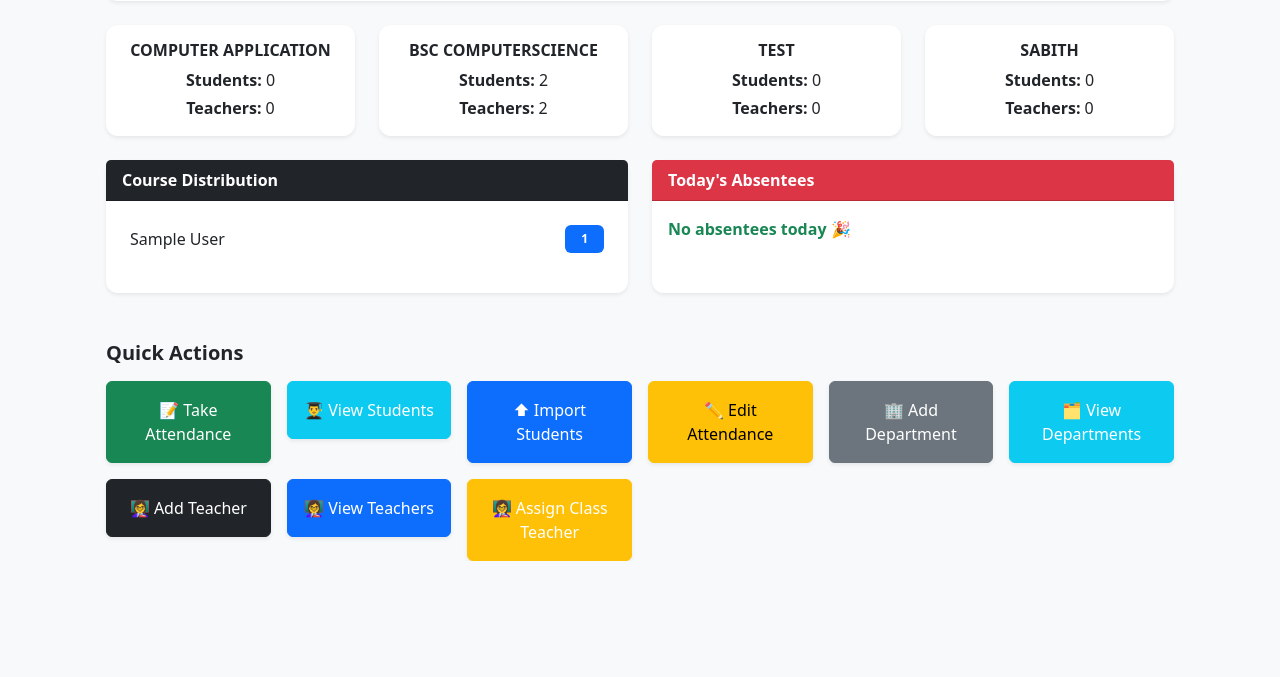
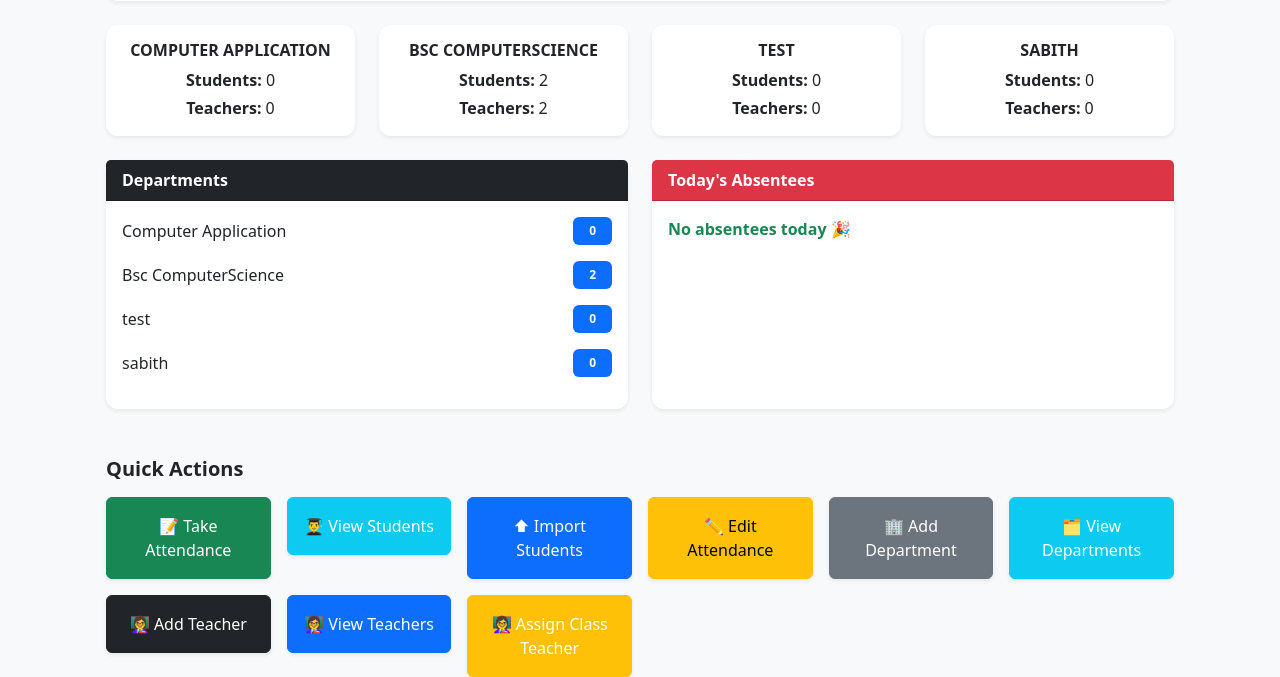
Before and after one commit to sarbas1212/attendace_MVT, a Django app: page / in a window 1280 px wide. Shown: the part 429-1106 px from the top of the page. Before the commit the page ends 990 px from the top, so only its background shows below. Run offline with Django 5.2, Linux system fonts and the light colour scheme; a user stored in the database is signed in; data comes from the database, SQL or seed files in the repository; both versions use the stored data as it was before the commit; tables that the repository leaves empty hold one stand-in row (values such as "Sample post"); some libraries are stand-ins or nearby versions.

Commit message:
updating..

```diff
--- a/app/admin.py
+++ b/app/admin.py
@@ -9,8 +9,8 @@ class DepartmentAdmin(admin.ModelAdmin):
 
 @admin.register(Student)
 class StudentAdmin(admin.ModelAdmin):
-    list_display = ('student_name', 'roll_number', 'course_name', 'department')
-    list_filter = ('department', 'course_name')
+    list_display = ('student_name', 'roll_number', 'department')
+    list_filter = ('department', 'roll_number')
 
 @admin.register(Teachers)
 class TeachersAdmin(admin.ModelAdmin):
--- a/app/templates/attendance/absentees.html
+++ b/app/templates/attendance/absentees.html
@@ -55,7 +55,7 @@
                             {{ absence.student.student_name }}
                         </td>
                         <td>{{ absence.student.roll_number }}</td>
-                        <td>{{ absence.student.course_name }}</td>
+                        <td>{{ absence.student.department }}</td>
                         <td>
                             {{ absence.date_time|date:"h:i A" }}
                         </td>
--- a/app/templates/attendance/attendance_list.html
+++ b/app/templates/attendance/attendance_list.html
@@ -76,7 +76,7 @@
                                 <td>{{ forloop.counter }}</td>
                                 <td class="text-start">{{ student.student_name }}</td>
                                 <td>{{ student.roll_number }}</td>
-                                <td>{{ student.course_name }}</td>
+                                <td>{{ absence.student.department }}</td>
                                 <td>
                                     <input type="hidden" name="status_{{ student.id }}" value="{% if student.id not in absent_ids %}present{% else %}absent{% endif %}">
 
--- a/app/templates/attendance/dashboard.html
+++ b/app/templates/attendance/dashboard.html
@@ -100,16 +100,18 @@
         <div class="col-md-6">
             <div class="card shadow-sm border-0 h-100">
                 <div class="card-header bg-dark text-white fw-semibold">
-                    Course Distribution
+                    Departments
                 </div>
                 <div class="card-body">
-                    {% for course in course_stats %}
-                        <div class="d-flex justify-content-between align-items-center mb-3 p-2 rounded hover-bg-light">
-                            <span>{{ course.course_name }}</span>
-                            <span class="badge bg-primary px-3 py-2">{{ course.count }}</span>
+                    {% for dept in departments %}
+                        <div class="d-flex justify-content-between align-items-center mb-3">
+                            <span>{{ dept.name }}</span>
+                            <span class="badge bg-primary px-3 py-2">
+                                {{ dept.students_count }}
+                            </span>
                         </div>
                     {% empty %}
-                        <p class="text-muted">No course data available.</p>
+                        <p class="text-muted">No departments available.</p>
                     {% endfor %}
                 </div>
             </div>
--- a/app/templates/attendance/edit_attendance.html
+++ b/app/templates/attendance/edit_attendance.html
@@ -37,7 +37,7 @@
                         </td>
 
                         <td>{{ student.roll_number }}</td>
-                        <td>{{ student.course_name }}</td>
+                        <td>{{ student.department }}</td>
 
                         <!-- Status -->
                         <td>
@@ -87,12 +87,12 @@
         </div>
     </div>
 
-    <div class="text-center mt-4">
+    {% comment %} <div class="text-center mt-4">
         <a href="{% url 'dashboard' %}"
            class="btn btn-secondary">
             Back to Dashboard
         </a>
-    </div>
+    </div> {% endcomment %}
 
 </div>
 
--- a/app/templates/attendance/edit_student.html
+++ b/app/templates/attendance/edit_student.html
@@ -29,8 +29,8 @@
                 <div class="mb-3">
                     <label>Course</label>
                     <input type="text"
-                           name="course_name"
-                           value="{{ student.course_name }}"
+                           name="department"
+                           value="{{ student.department }}"
                            class="form-control">
                 </div>
 
--- a/app/templates/attendance/students_list.html
+++ b/app/templates/attendance/students_list.html
@@ -84,7 +84,7 @@
 
                         <td>
                             <span class="badge bg-primary">
-                                {{ student.course_name }}
+                                {{ student.department }}
                             </span>
                         </td>
 
--- a/app/views.py
+++ b/app/views.py
@@ -51,44 +51,59 @@ def import_students(request):
 
     if request.method == 'POST':
         form = UploadFileForm(request.POST, request.FILES)
-        department_id = request.POST.get('department')
-        department = Department.objects.get(id=department_id)
 
         if form.is_valid():
+
             file = request.FILES['file']
 
-            try:
-                if file.name.endswith('.csv'):
-                    df = pd.read_csv(file)
-                elif file.name.endswith('.xlsx'):
-                    df = pd.read_excel(file, engine='openpyxl')
-                else:
-                    raise Exception("Unsupported file format")
-            except Exception as e:
-                return render(request, 'attendance/import.html', {'form': form, 'error': str(e)})
+            # 🔒 Auto assign department for teacher
+            if request.user.role == "TEACHER":
+                teacher_record = Teachers.objects.filter(teacher=request.user).first()
 
-            required_columns = ['Student Name', 'Roll Number', 'Course Name']
+                if not teacher_record:
+                    messages.error(request, "No department assigned to you.")
+                    return redirect('import_students')
+
+                department = teacher_record.department
+
+            else:
+                # Admin can choose department
+                department_id = request.POST.get('department')
+                department = get_object_or_404(Department, id=department_id)
+
+            # Read file
+            if file.name.endswith('.csv'):
+                df = pd.read_csv(file)
+            else:
+                df = pd.read_excel(file)
+
+            required_columns = ['Student Name', 'Roll Number']
+
             if not all(col in df.columns for col in required_columns):
-                return render(request, 'attendance/import.html', {'form': form, 'error': 'Required columns missing.'})
+                messages.error(request, "Required columns missing.")
+                return redirect('import_students')
 
             for _, row in df.iterrows():
                 Student.objects.update_or_create(
                     roll_number=row['Roll Number'],
                     defaults={
                         'student_name': row['Student Name'],
-                        'course_name': row['Course Name'],
                         'department': department
                     }
                 )
 
-            messages.success(request, "✅ Students Imported Successfully!")
-            return redirect('attendance_list')
+            messages.success(request, "Students imported successfully!")
+            return redirect('students_list')
 
     else:
         form = UploadFileForm()
 
     departments = Department.objects.all()
-    return render(request, 'attendance/import.html', {'form': form, 'departments': departments})
+
+    return render(request, 'attendance/import.html', {
+        'form': form,
+        'departments': departments
+    })
 
 @role_required(['ADMIN', 'TEACHER'])
 def attendance_list(request):
@@ -185,7 +200,10 @@ def dashboard(request):
 
     # Admin Dashboard
     today = timezone.now().date()
+    teacher = request.user
 
+    assigned_departments = Teachers.objects.filter(teacher=teacher)
+    departments = [td.department for td in assigned_departments]
     # Attendance stats
     total_students = Student.objects.count()
     total_absent_today = Absence.objects.filter(date=today).count()
@@ -195,6 +213,9 @@ def dashboard(request):
     # Department & Teacher stats
     total_departments = Department.objects.count()
     total_teachers = Teachers.objects.count()  # correctly counting assigned teachers
+
+    students = Student.objects.filter(department__in=departments)
+    department_stats = students.values('department__name').annotate(count=Count('id'))
 
     # Department-wise student and teacher counts
     departments = Department.objects.annotate(
@@ -206,7 +227,7 @@ def dashboard(request):
     recent_absentees = Absence.objects.filter(date=today).select_related('student', 'student__department')
 
     # Optional: course stats (still useful)
-    course_stats = Student.objects.values('course_name').annotate(count=Count('id')).order_by('course_name')
+    # course_stats = Student.objects.values('course_name').annotate(count=Count('id')).order_by('course_name')
 
     context = {
         'today': today,
@@ -215,10 +236,11 @@ def dashboard(request):
         'total_absent_today': total_absent_today,
         'attendance_percent': attendance_percent,
         'total_departments': total_departments,
+        'department_stats': department_stats,
         'total_teachers': total_teachers,
         'departments': departments,
         'recent_absentees': recent_absentees,
-        'course_stats': course_stats,
+        # 'course_stats': course_stats,
     }
 
     return render(request, 'attendance/dashboard.html', context)
@@ -337,12 +359,11 @@ def dashboard(request):
 
 
 
-
 def students_list(request):
     query = request.GET.get('q')
-    course_filter = request.GET.get('course')
+    department_filter = request.GET.get('department')
 
-    students = Student.objects.all().order_by('id')
+    students = Student.objects.select_related('department').all().order_by('id')
 
     # 🔎 Search
     if query:
@@ -351,25 +372,22 @@ def students_list(request):
             Q(roll_number__icontains=query)
         )
 
-    # 🎓 Course Filter
-    if course_filter:
-        students = students.filter(course_name=course_filter)
+    # 🏫 Department Filter
+    if department_filter:
+        students = students.filter(department_id=department_filter)
 
-    # 📚 Get distinct courses
-    courses = Student.objects.values_list(
-        'course_name',
-        flat=True
-    ).distinct()
+    # 📚 Get distinct departments
+    departments = Department.objects.all()
 
-    # 📄 Pagination (10 per page)
+    # 📄 Pagination
     paginator = Paginator(students, 10)
     page_number = request.GET.get('page')
     page_obj = paginator.get_page(page_number)
 
     context = {
         'page_obj': page_obj,
-        'courses': courses,
-        'selected_course': course_filter,
+        'departments': departments,
+        'selected_department': department_filter,
         'search_query': query
     }
 
@@ -423,7 +441,7 @@ def edit_student(request, pk):
     if request.method == "POST":
         student.student_name = request.POST.get("student_name")
         student.roll_number = request.POST.get("roll_number")
-        student.course_name = request.POST.get("course_name")
+        student.department = request.POST.get("department")
         student.save()
         return redirect('students_list')
 
```
Also changed, not shown: app/models.py (+5 -2 lines), app/templates/attendance/teacher_dashboard.html (+4 -4 lines), teachers/models.py (+7 -0 lines), teachers/views.py (+6 -5 lines), app/migrations/0002_remove_student_course_name.py (added), db.sqlite3.
